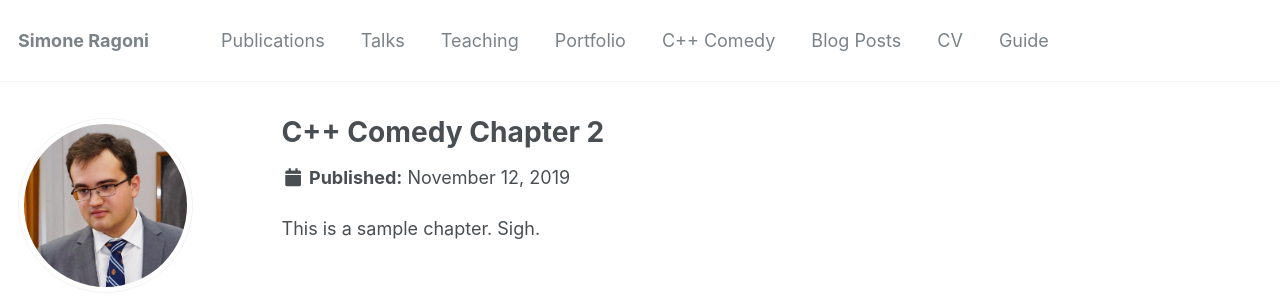
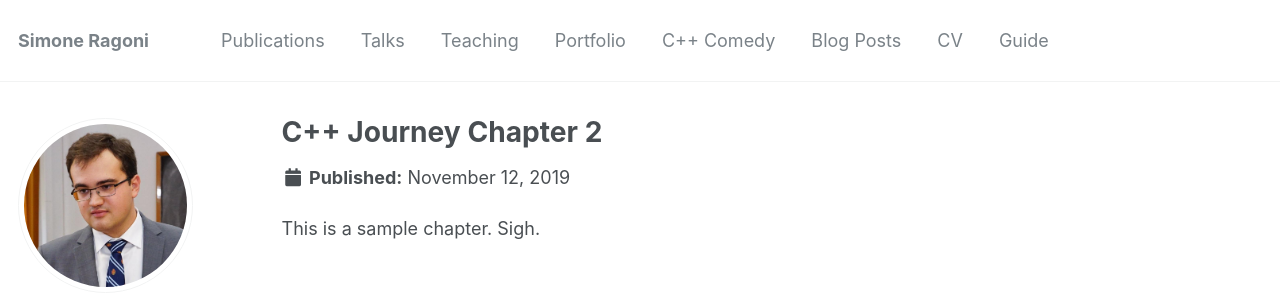
Before and after one commit to mdarabiamin/siragoni.github.io, a Jekyll site: the page built from _CppComedy/portfolio-2.md, in a window 1280 px wide. Shown: the top 304 px of the page. Built offline with Jekyll 4.4.1, drawn with Linux system fonts in a browser that asks for light colours.

Commit message:
Update portfolio-2.md

```diff
--- a/_CppComedy/portfolio-2.md
+++ b/_CppComedy/portfolio-2.md
@@ -1,7 +1,7 @@
 ---
-title: 'C++ Comedy Chapter 2'
+title: 'C++ Journey Chapter 2'
 date: 2019-11-12
-permalink: /CppComedy/Chapter-2/
+permalink: /CppJourney/Chapter-2/
 type: "portfolio"
 collection: portfolio
 author_profile: true
```
